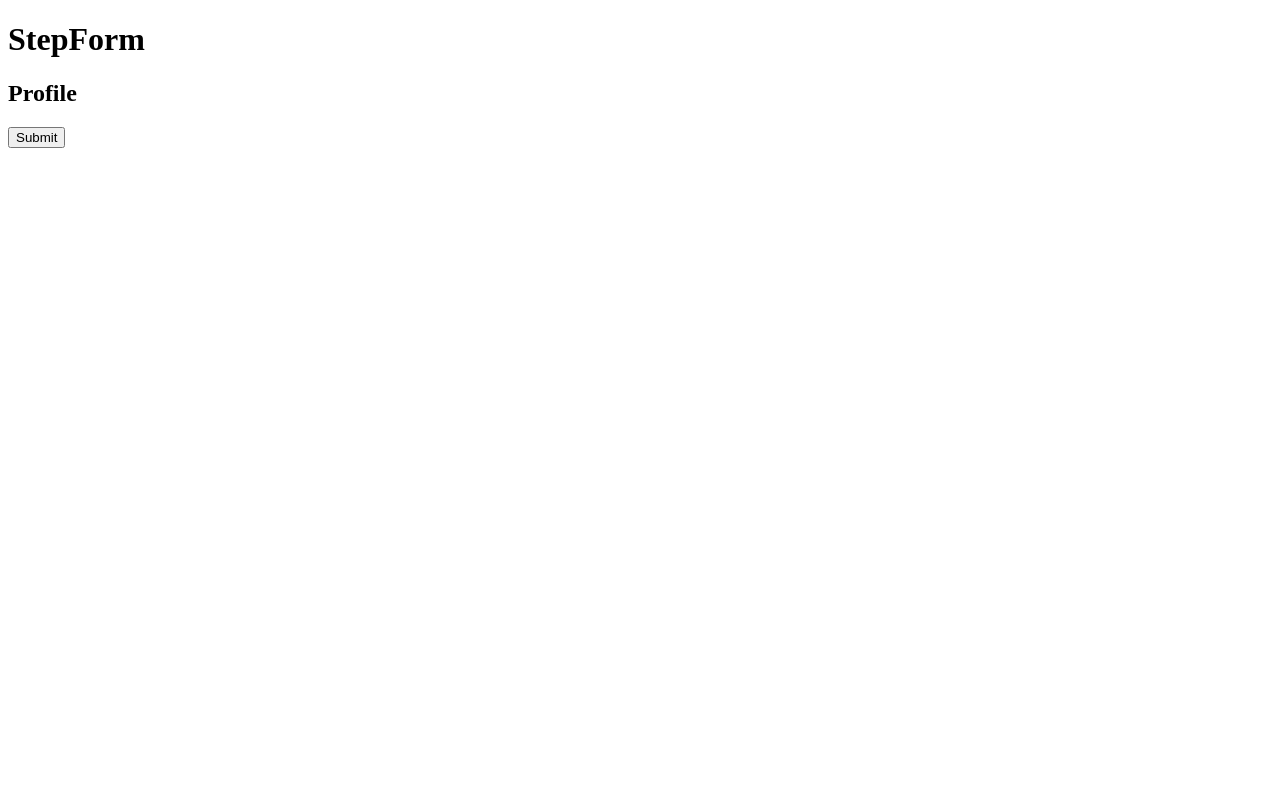
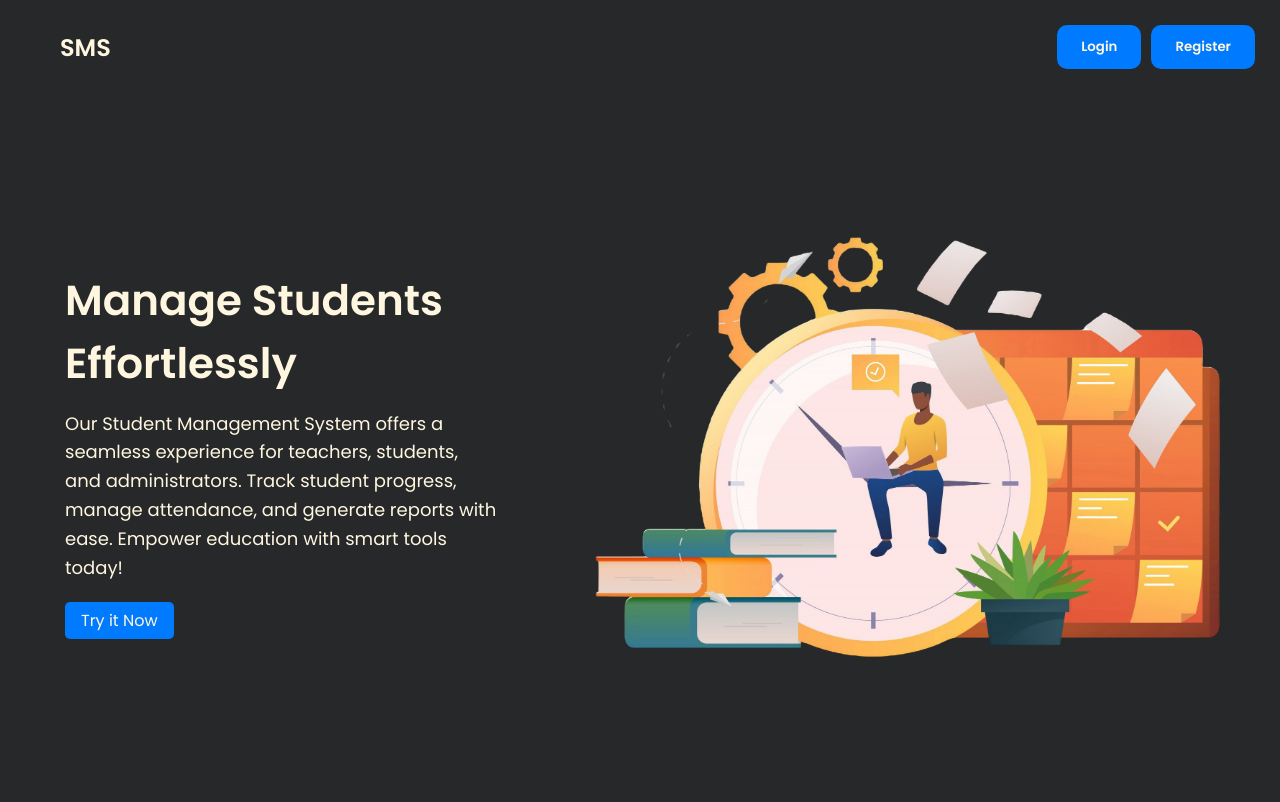
Before and after one commit to Hannanbutt1256/mini-project-CRUD, a plain HTML site: page index.html in a window 1280 px wide. Drawn offline with Linux system fonts and the light colour scheme.

Commit message:
add some files and changes

```diff
--- a/index.html
+++ b/index.html
@@ -3,15 +3,41 @@
   <head>
     <meta charset="UTF-8" />
     <meta name="viewport" content="width=device-width, initial-scale=1.0" />
+    <title>Student Management System</title>
+    <link rel="shortcut icon" href="./assets/favicon.ico" type="image/x-icon" />
     <link rel="stylesheet" href="style.css" />
-    <title>Student Management System</title>
   </head>
   <body>
-    <h1>StepForm</h1>
-    <form>
-      <h2>Profile</h2>
-      <button>Submit</button>
-    </form>
+    <header>
+      <div class="logo">
+        <a href="index.html">SMS</a>
+      </div>
+      <nav>
+        <button onclick="location.href='./user/login.html'">Login</button>
+        <button onclick="location.href='./user/register.html'">Register</button>
+      </nav>
+    </header>
+
+    <main class="container">
+      <section class="content">
+        <h1>Manage Students Effortlessly</h1>
+        <p>
+          Our Student Management System offers a seamless experience for
+          teachers, students, and administrators. Track student progress, manage
+          attendance, and generate reports with ease. Empower education with
+          smart tools today!
+        </p>
+        <button
+          class="try-button"
+          onclick="location.href='./user/register.html'"
+        >
+          Try it Now
+        </button>
+      </section>
+
+      <section class="image-section">
+        <img src="assets/student-system.png" alt="Student Management System" />
+      </section>
+    </main>
   </body>
-  <script src="./main.js"></script>
 </html>
--- a/style.css
+++ b/style.css
@@ -0,0 +1,155 @@
+@import url("https://fonts.googleapis.com/css2?family=Poppins:wght@300;400;600&display=swap");
+
+* {
+  margin: 0;
+  padding: 0;
+  box-sizing: border-box;
+  font-family: "Poppins", sans-serif;
+}
+
+body {
+  background-color: #272829;
+  color: #fff6e0;
+}
+
+header {
+  display: flex;
+  margin: 10px;
+  justify-content: space-between;
+  border-radius: 25px;
+  align-items: center;
+  padding: 15px;
+  background-color: #272829;
+  flex-wrap: wrap;
+}
+
+header a {
+  /* margin-left: 15px; */
+  padding-left: 35px;
+  color: #fff6e0;
+  text-decoration: none;
+  font-size: 24px;
+  font-weight: 600;
+  margin-bottom: 10px;
+}
+
+header nav {
+  display: flex;
+  gap: 10px;
+}
+
+header nav button {
+  padding: 12px 24px;
+  border: none;
+  cursor: pointer;
+  background-color: #007bff;
+  color: #fff6e0;
+  font-weight: 600;
+  border-radius: 10px;
+  transition: background-color 0.3s;
+  width: 100%;
+  max-width: 150px;
+}
+
+header nav button:hover {
+  background-color: #0056b3;
+}
+
+.container {
+  display: flex;
+  height: calc(100vh - 80px);
+}
+
+.content {
+  flex: 0.6;
+  margin: 15px;
+  padding: 50px;
+  background-color: #272829;
+  border-radius: 15px;
+  /* box-shadow: 0 4px 8px rgba(0, 0, 0, 0.1); */
+  display: flex;
+  flex-direction: column;
+  justify-content: center;
+  color: #fff6e0;
+}
+
+.content h1 {
+  font-size: 42px;
+  margin-bottom: 15px;
+  color: #fff6e0;
+}
+
+.content p {
+  font-size: 18px;
+  margin-bottom: 20px;
+  line-height: 1.6;
+}
+
+.try-button {
+  padding: 6px 16px;
+  font-size: 16px;
+  background-color: #007bff;
+  color: #fff6e0;
+  border: none;
+  border-radius: 5px;
+  cursor: pointer;
+  transition: background-color 0.3s;
+  width: fit-content;
+  align-self: flex-start;
+}
+
+.try-button:hover {
+  background-color: #0056b3;
+}
+
+.image-section {
+  flex: 1;
+  display: flex;
+  align-items: center;
+  justify-content: center;
+  border-radius: 0px;
+}
+
+.image-section img {
+  max-width: 100%;
+  max-height: 100%;
+  object-fit: cover;
+}
+
+@media (max-width: 768px) {
+  header {
+    flex-direction: row;
+    justify-content: space-between;
+    align-items: center;
+    width: 100%;
+  }
+
+  header a {
+    margin-bottom: 0;
+  }
+
+  header nav {
+    width: auto;
+    flex-direction: row;
+    justify-content: flex-end;
+  }
+
+  .image-section {
+    display: none;
+  }
+
+  .content {
+    width: 100%;
+    align-items: center;
+    text-align: center;
+    height: 100vh;
+  }
+
+  .content h1 {
+    font-size: 36px;
+  }
+
+  .try-button {
+    align-self: center; /* Center button on mobile */
+  }
+}
```
Also changed, not shown: student/student.html (added, +11 -0 lines), assets/favicon.ico (added), assets/student-system.png (added).
